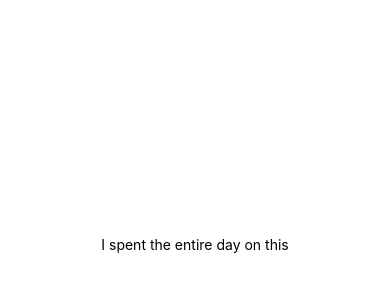
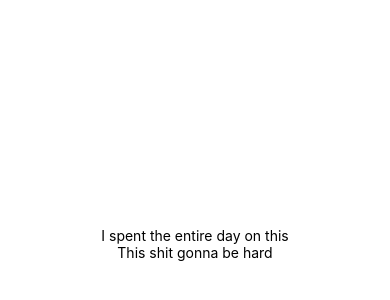
Before and after one commit to NyllRE/react-native-app, a React Native app: screen / in a window 390 px wide. Shown: the part 178-478 px from the top of the page. Built offline with nearby package versions, Linux system fonts and the light colour scheme.

Commit message:
commiting

```diff
--- a/App.js
+++ b/App.js
@@ -5,6 +5,7 @@ export default function App() {
   return (
     <View style={styles.container}>
       <Text>I spent the entire day on this</Text>
+      <Text>This shit gonna be hard</Text>
       <StatusBar style="auto" />
     </View>
   );
```
